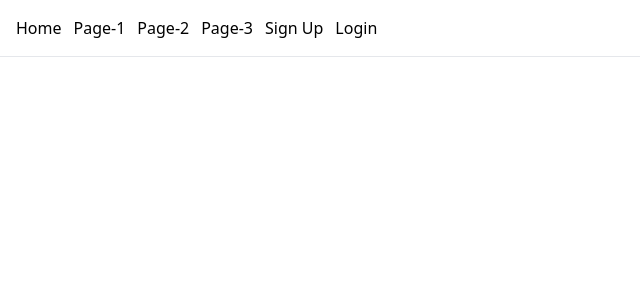
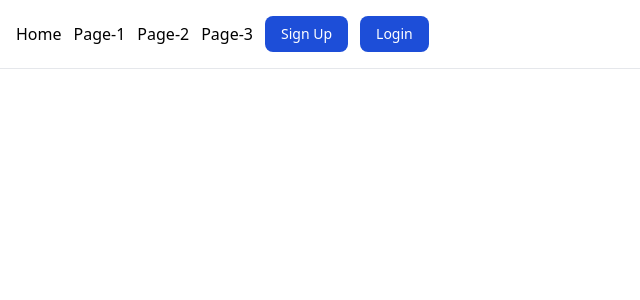
Before and after one commit to HossainAraf/SubScript-Vault, a React (Create React App) app in the folder frontend/: page / in a window 1280 px wide. Shown: the top 300 px of the page, without its empty margins (0-640 px from the left). Built offline with nearby package versions, Linux system fonts and the light colour scheme.

Commit message:
Update nav button style

```diff
--- a/frontend/src/components/Nav.jsx
+++ b/frontend/src/components/Nav.jsx
@@ -25,8 +25,8 @@
           <Link to="/page3">Page-3</Link>
           {!isLoggedIn && (
             <>
-              <Link to="/signup"><button type="button">Sign Up</button></Link>
-              <Link to="/login"><button type="button">Login</button></Link>
+              <Link to="/signup"><button type="button" className="text-white bg-blue-700 hover:bg-blue-800 focus:ring-4 focus:outline-none focus:ring-blue-300 font-medium rounded-lg text-sm px-4 py-2 text-center dark:bg-blue-600 dark:hover:bg-blue-700 dark:focus:ring-blue-800">Sign Up</button></Link>
+              <Link to="/login"><button type="button" className="text-white bg-blue-700 hover:bg-blue-800 focus:ring-4 focus:outline-none focus:ring-blue-300 font-medium rounded-lg text-sm px-4 py-2 text-center dark:bg-blue-600 dark:hover:bg-blue-700 dark:focus:ring-blue-800">Login</button></Link>
             </>
           )}
           {isLoggedIn && (
```
